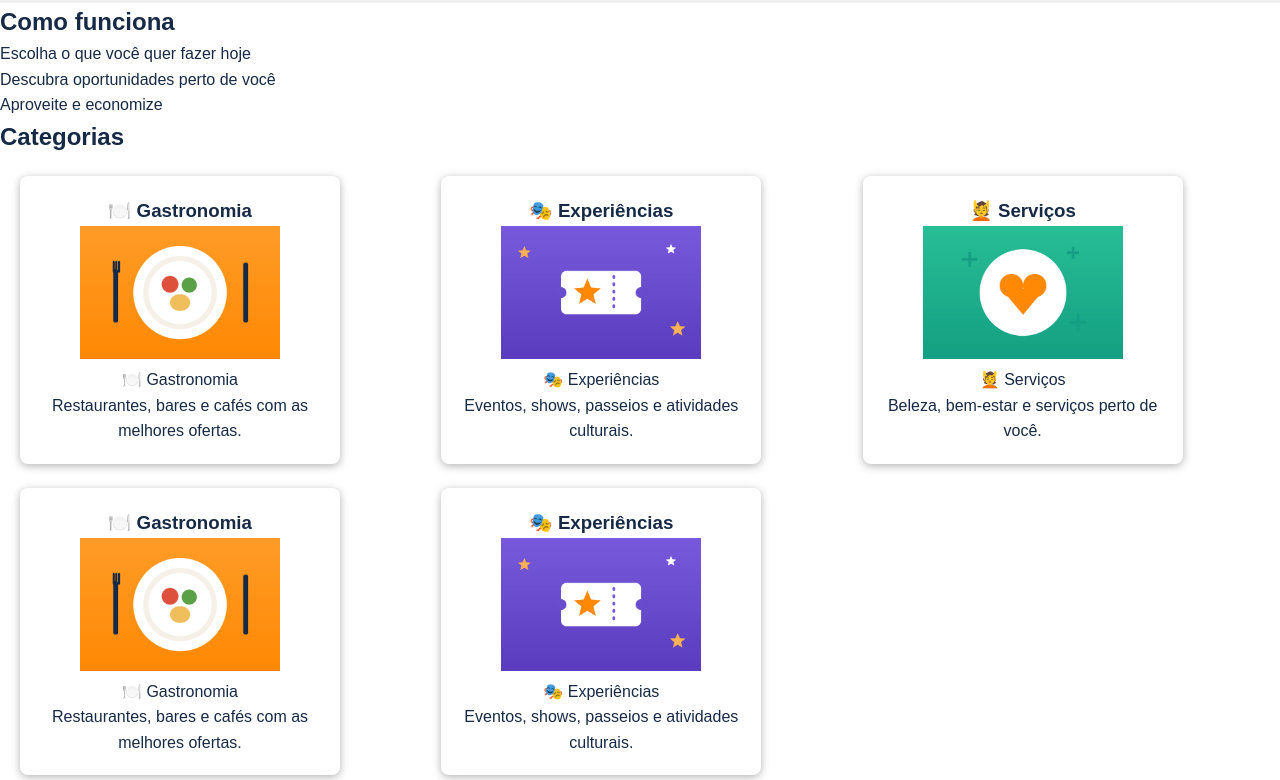
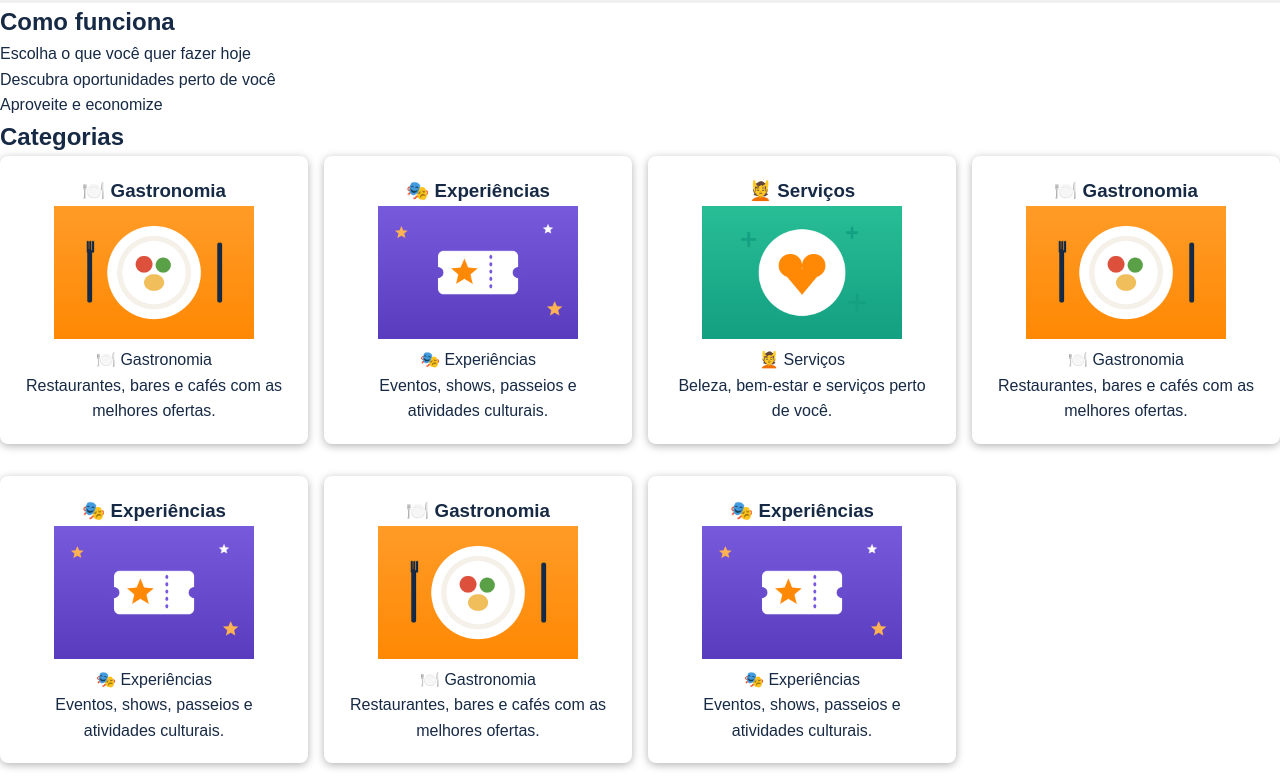
Before and after one commit to profDaniStein/meu-clube, a plain HTML site: page index.html in a window 1280 px wide. Shown: the part 721-1501 px from the top of the page. Drawn offline with Linux system fonts and the light colour scheme.

Commit message:
24/08 fim

```diff
--- a/css/style.css
+++ b/css/style.css
@@ -65,12 +65,13 @@ main {
 
 #categorias {
     display: grid;
-    grid-template-columns: 1fr 1fr 1fr; /* três colunas de largura igual */
+    grid-template-columns: repeat(4, 1fr); /* três colunas de largura igual */
+    grid-template-areas:
 
-    /*flex-wrap: wrap;        /* permite que os artigos quebrem para a próxima linha */
-    gap: 24px;              /* espaço entre os artigos */
-    justify-content: center; /* centraliza os artigos horizontalmente */
-    padding: 20px;
+    grid-auto-rows: minmax(40px, auto);   /* no mínimo 180px, cresce se o conteúdo pedir */
+    gap: 24px;                          /* espaço entre linhas E colunas */
+    row-gap: 32px;                      /* só entre linhas */
+    column-gap: 16px;                   /* só entre colunas */
 }
 
 #categorias article {
--- a/index.html
+++ b/index.html
@@ -144,6 +144,23 @@
             <p>Eventos, shows, passeios e atividades culturais.</p>
         </article>
 
+        <article>
+            <h3>🍽️ Gastronomia</h3>
+            <figure>
+                <img src="img/plate.png" alt="Prato de comida deliciosa" width="200">
+                <figcaption>🍽️ Gastronomia</figcaption>
+            </figure>
+            <p>Restaurantes, bares e cafés com as melhores ofertas.</p>
+        </article>
+
+        <article>
+            <h3>🎭 Experiências</h3>
+            <figure>
+                <img src="img/ticket.png" alt="Pessoas curtindo um show" width="200">
+                <figcaption>🎭 Experiências</figcaption>
+            </figure>
+            <p>Eventos, shows, passeios e atividades culturais.</p>
+        </article>
 
     </section>
 
```
